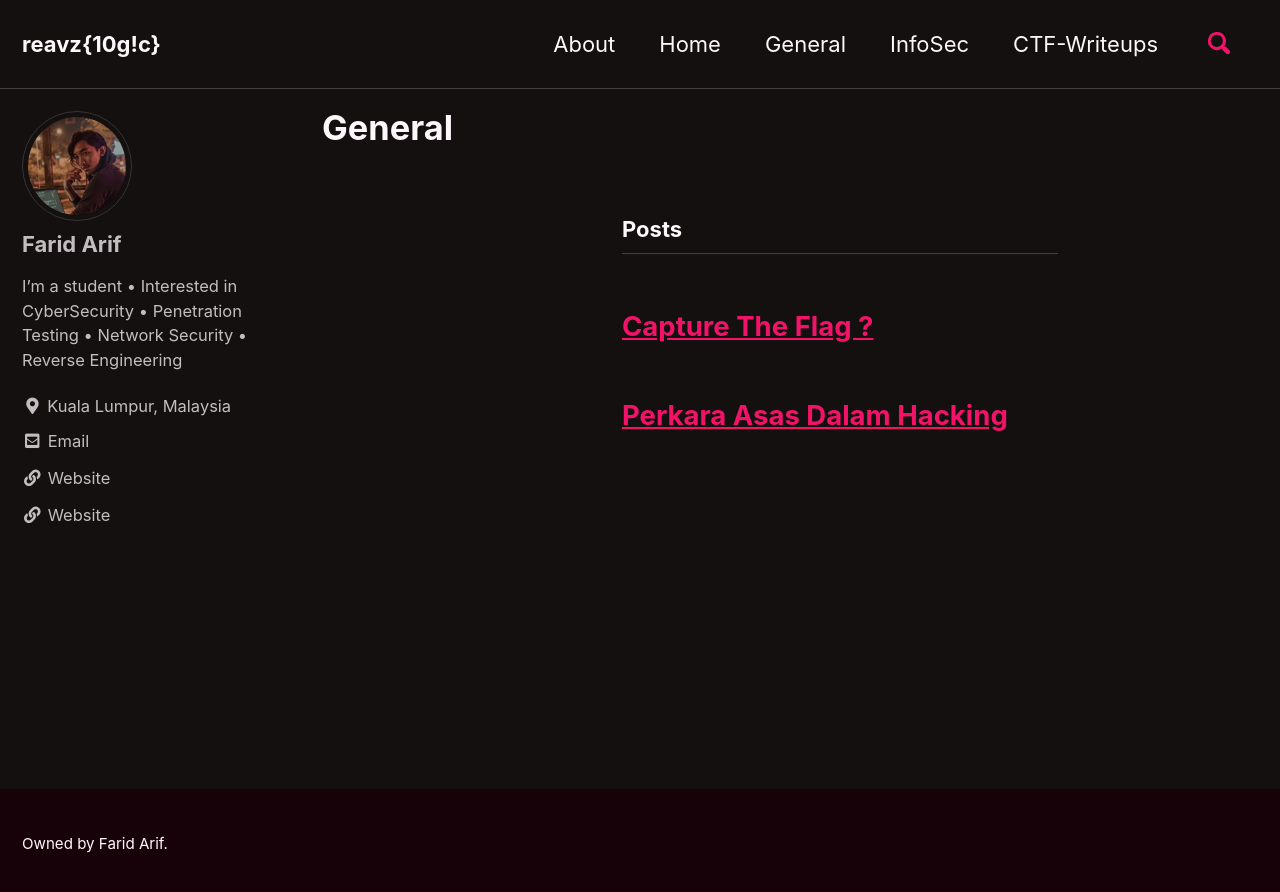
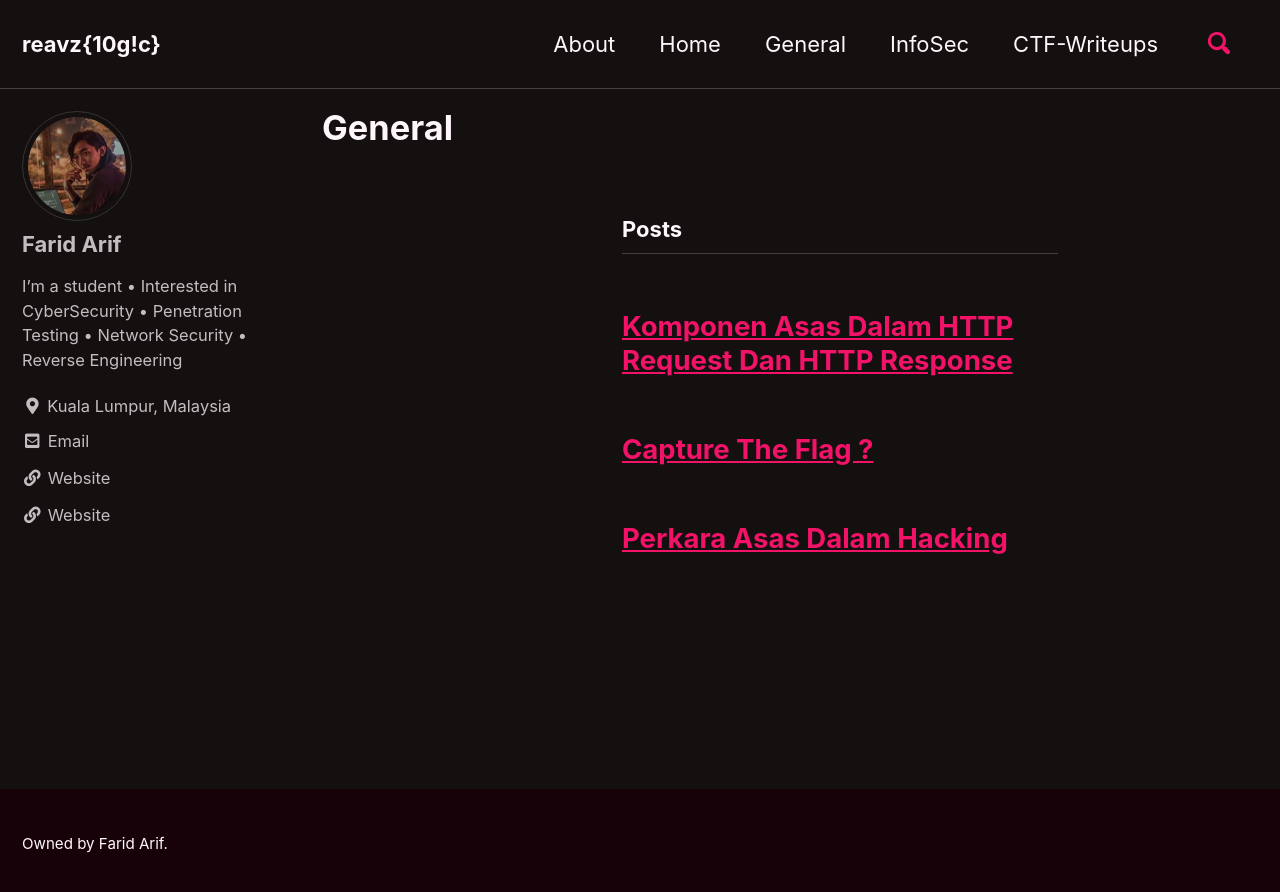
Before and after one commit to faridarif/faridarif.github.io, a Jekyll site: the page built from _pages/general.md, in a window 1280 px wide. Shown: the top 892 px of the page. Built offline with Jekyll 4.4.1, drawn with Linux system fonts in a browser that asks for light colours; cached includes are drawn as plain includes.

Commit message:
Update general.md

```diff
--- a/_pages/general.md
+++ b/_pages/general.md
@@ -9,6 +9,14 @@ author_profile: true
  <h1 id="page-title" class="page__title"></h1>
  <h3 class="archive__subtitle">Posts</h3>
  <div class="entries-list">
+  <div class="list__item">
+   <article class="archive__item" itemscope="" itemtype="https://schema.org/CreativeWork">
+    <h2 class="archive__item-title no_toc" itemprop="headline">
+     <a href="/general/komponenhttp/" rel="permalink">Komponen Asas Dalam HTTP Request Dan HTTP Response</a>
+    </h2>
+    <p class="archive__item-excerpt" itemprop="description"></p>
+   </article>
+  </div>
   <div class="list__item">
    <article class="archive__item" itemscope="" itemtype="https://schema.org/CreativeWork">
     <h2 class="archive__item-title no_toc" itemprop="headline">
```
